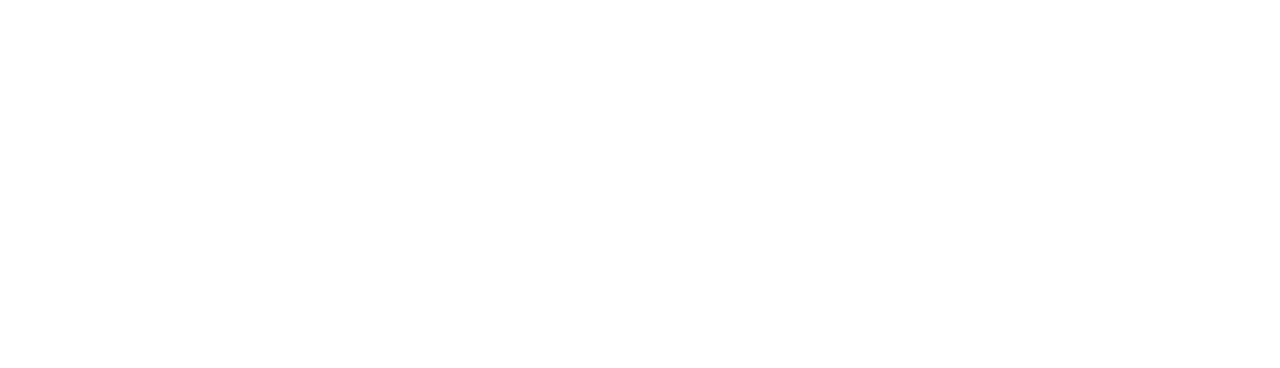
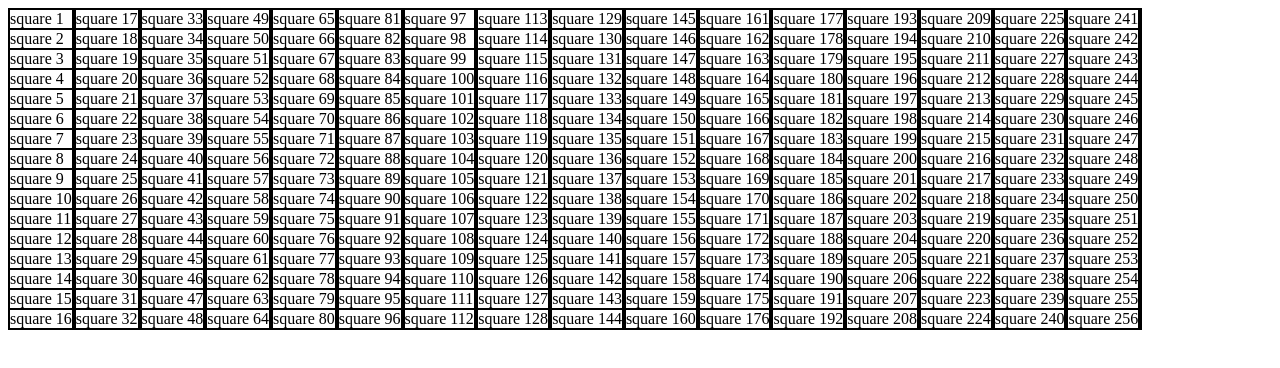
Before and after one commit to karanrana811/top-etch-a-sketch, a plain HTML site: page index.html in a window 1280 px wide. Drawn offline with Linux system fonts and the light colour scheme.

Commit message:
create 16 by 16 square grid using javascript

```diff
--- a/index.html
+++ b/index.html
@@ -4,8 +4,12 @@
     <meta charset="UTF-8">
     <meta name="viewport" content="width=device-width, initial-scale=1.0">
     <title>Project: Etch-a-sketch</title>
+    <link rel="stylesheet" href="styles.css">
 </head>
 <body>
+    <div id="grid-container"></div>
 
+
+    <script src="index.js" type="text/javascript"></script>
 </body>
 </html>
--- a/index.js
+++ b/index.js
@@ -0,0 +1,34 @@
+const gridContainer = document.querySelector("#grid-container");
+
+const createGrid = () => {
+    let rowContainer = document.createElement('div');
+
+    for(let i = 0 ; i <=255 ; i++){
+        let squareDiv = document.createElement('div');
+        if(i === 0){
+                gridContainer.appendChild(rowContainer)
+                rowContainer.appendChild(squareDiv);
+                rowContainer.classList.add('inner-row')
+                squareDiv.textContent = `square ${i + 1}`
+                squareDiv.classList.add('innerSquare')
+                console.log('is zero');
+            } else if ((i+1) % 16 === 0) {
+                rowContainer.appendChild(squareDiv);
+                squareDiv.textContent = `square ${i + 1}`
+                squareDiv.classList.add('innerSquare')
+                console.log('divisible by 4');
+                rowContainer = document.createElement('div');
+                gridContainer.appendChild(rowContainer);
+                rowContainer.classList.add('inner-row')
+
+            } else {
+                rowContainer.appendChild(squareDiv);
+                squareDiv.textContent = `square ${i + 1}`
+                console.log('not divisible by 4')
+                squareDiv.classList.add('innerSquare')
+
+        }
+    }
+}
+
+createGrid();
--- a/styles.css
+++ b/styles.css
@@ -0,0 +1,10 @@
+div {
+    border: 1px solid black;
+}
+
+#grid-container {
+    display: flex;
+    flex-direction: row;
+    width:fit-content;
+    border: none;
+}
```
